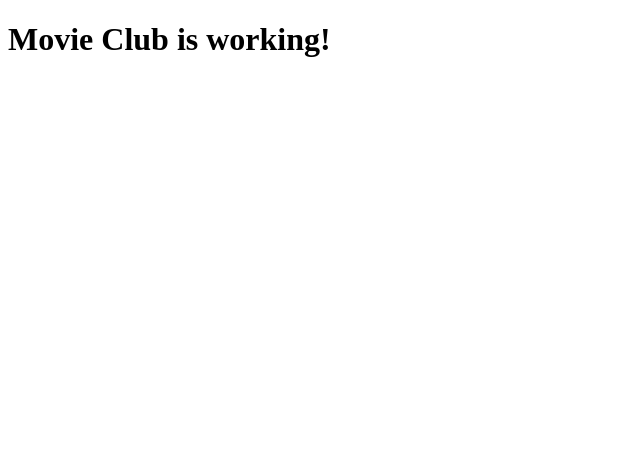
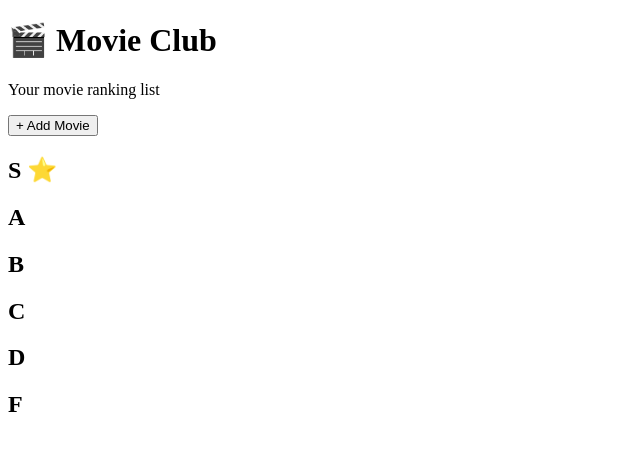
Before and after one commit to movietierlist/movie-tier-list, a plain HTML site: page index.html in a window 1280 px wide. Shown: the whole page, without its empty margins (0-640 px from the left). Drawn offline with Linux system fonts and the light colour scheme.

Commit message:
Update index.html

```diff
--- a/index.html
+++ b/index.html
@@ -1,9 +1,62 @@
 <!DOCTYPE html>
-<html>
+<html lang="en">
 <head>
+    <meta charset="UTF-8">
+    <meta name="viewport" content="width=device-width, initial-scale=1.0">
     <title>Movie Club</title>
+    <link rel="stylesheet" href="style.css">
 </head>
+
 <body>
-    <h1>Movie Club is working!</h1>
+
+    <header>
+        <h1>🎬 Movie Club</h1>
+        <p>Your movie ranking list</p>
+    </header>
+
+    <main>
+
+        <button id="addMovie">
+            + Add Movie
+        </button>
+
+        <div class="tiers">
+
+            <section class="tier">
+                <h2>S ⭐</h2>
+                <div class="movies" data-tier="S"></div>
+            </section>
+
+            <section class="tier">
+                <h2>A</h2>
+                <div class="movies" data-tier="A"></div>
+            </section>
+
+            <section class="tier">
+                <h2>B</h2>
+                <div class="movies" data-tier="B"></div>
+            </section>
+
+            <section class="tier">
+                <h2>C</h2>
+                <div class="movies" data-tier="C"></div>
+            </section>
+
+            <section class="tier">
+                <h2>D</h2>
+                <div class="movies" data-tier="D"></div>
+            </section>
+
+            <section class="tier">
+                <h2>F</h2>
+                <div class="movies" data-tier="F"></div>
+            </section>
+
+        </div>
+
+    </main>
+
+    <script src="script.js"></script>
+
 </body>
 </html>
```
